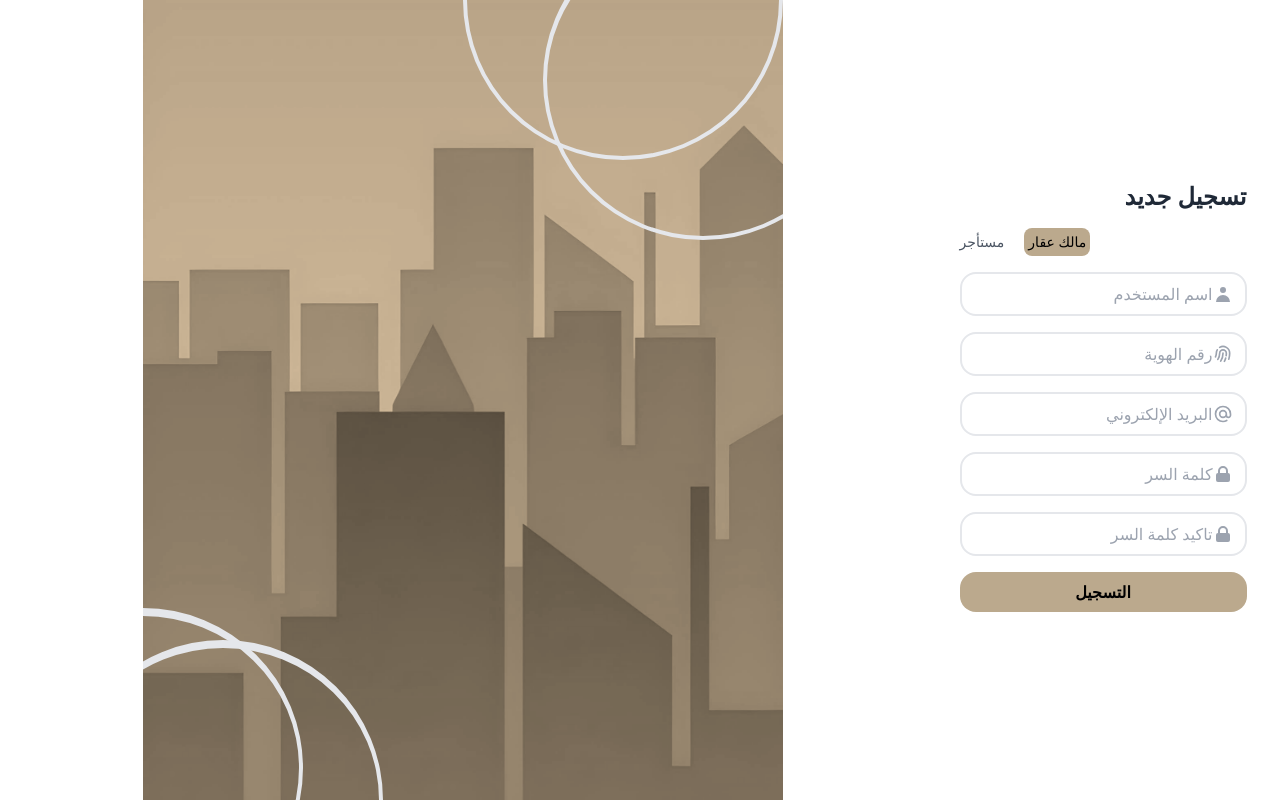
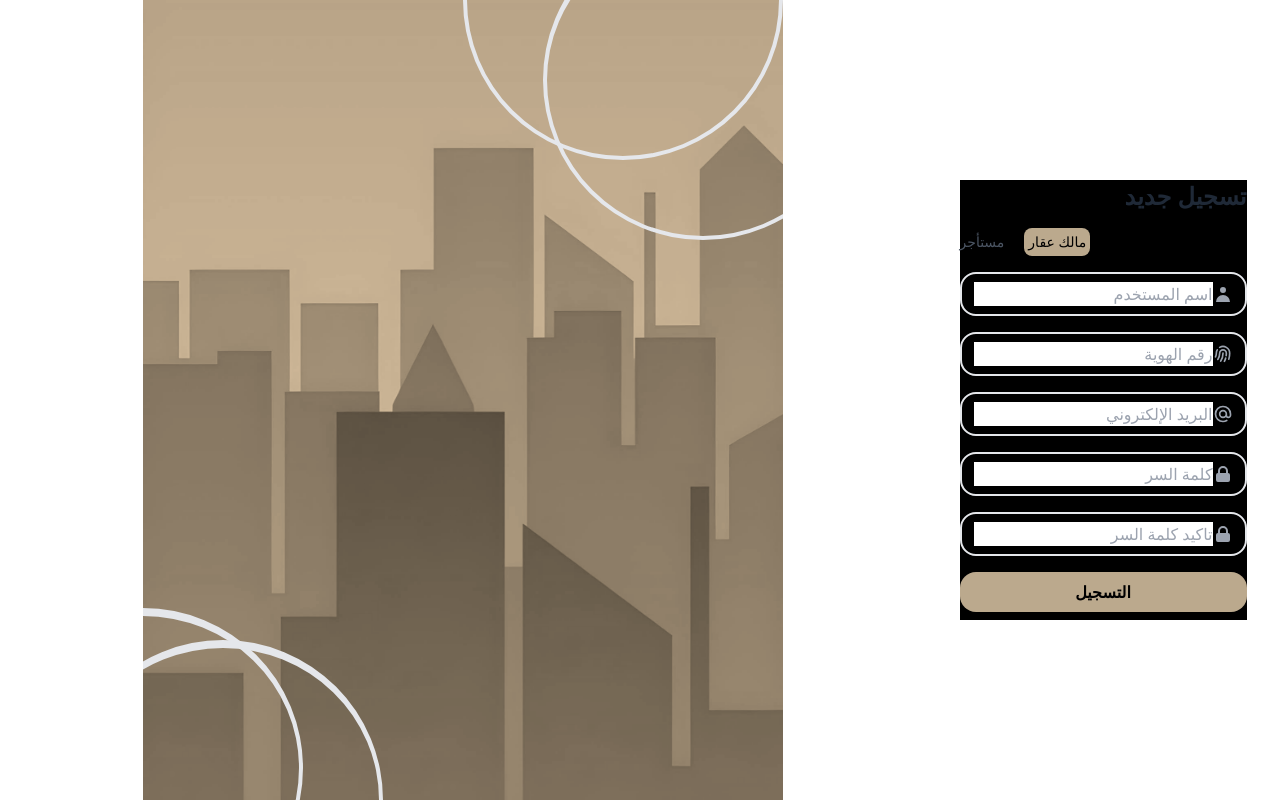
Before and after one commit to amalsaab/Amar, a React (Vite) app in the folder Aqarati-app/: page /signup in a window 1280 px wide. Built offline with nearby package versions, Linux system fonts and the light colour scheme.

Commit message:
get pull from khalid branch

```diff
--- a/Aqarati-app/src/Pages/Signup.jsx
+++ b/Aqarati-app/src/Pages/Signup.jsx
@@ -19,8 +19,7 @@ export default function Signup() {
 <div class="h-screen md:flex  ">
 
 	<div  class="flex md:w-1/2 justify-center py-10 items-center bg-white ">
-		<div class="bg-white
-        ">
+		<div class="bg-black ">
 			<h1 class="text-gray-800 font-bold text-2xl mb-4">تسجيل جديد</h1>
             <div className=' flex gap-5 justify-end rounded-lg mb-4'><button class="text-sm font-normal text-black bg-primary rounded-lg p-1">مالك عقار</button>
             <button class="text-sm font-normal text-gray-600 ">مستأجر</button></div>
```
